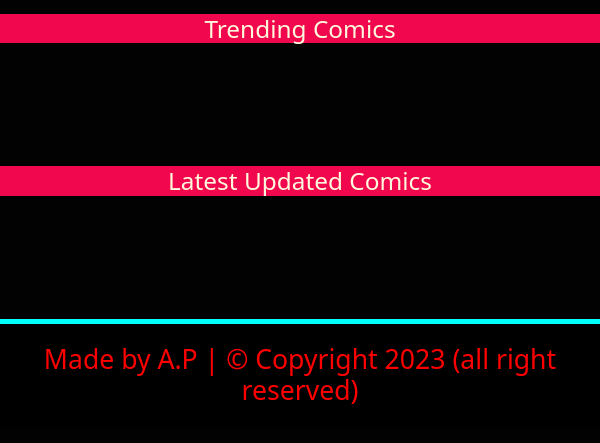
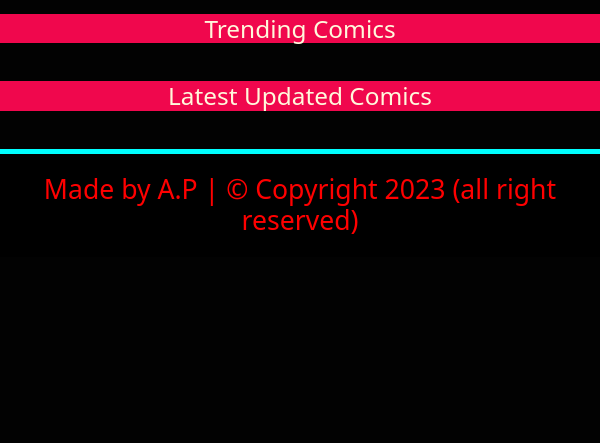
Before and after one commit to AdityaP1837/comic-readers, a Flask app: page / in a window 600 px wide. Shown: the part 58-501 px from the top of the page. Run offline with Flask 3, Linux system fonts and the light colour scheme; data that the repository does not hold is empty.

Commit message:
Update style.css

```diff
--- a/static/style.css
+++ b/static/style.css
@@ -370,3 +370,20 @@ body {
     width: 454px;
   }
 }
+
+@media (min-width: 501px) and (max-width: 600px) {
+  .trending-container .new-container {
+    padding: 15px 2%;
+  }
+  .trending-container .new-container .box-container {
+    grid-template-columns: repeat(auto-fit, minmax(200px, 1fr));
+    row-gap: 0px;
+    column-gap: 20px;
+  }
+  .trending-container .new-container .box-container .box {
+    margin-top: 25px;
+  }
+  .trending-container .new-container .box-container .box img {
+    height: 200px;
+  }
+}
```
